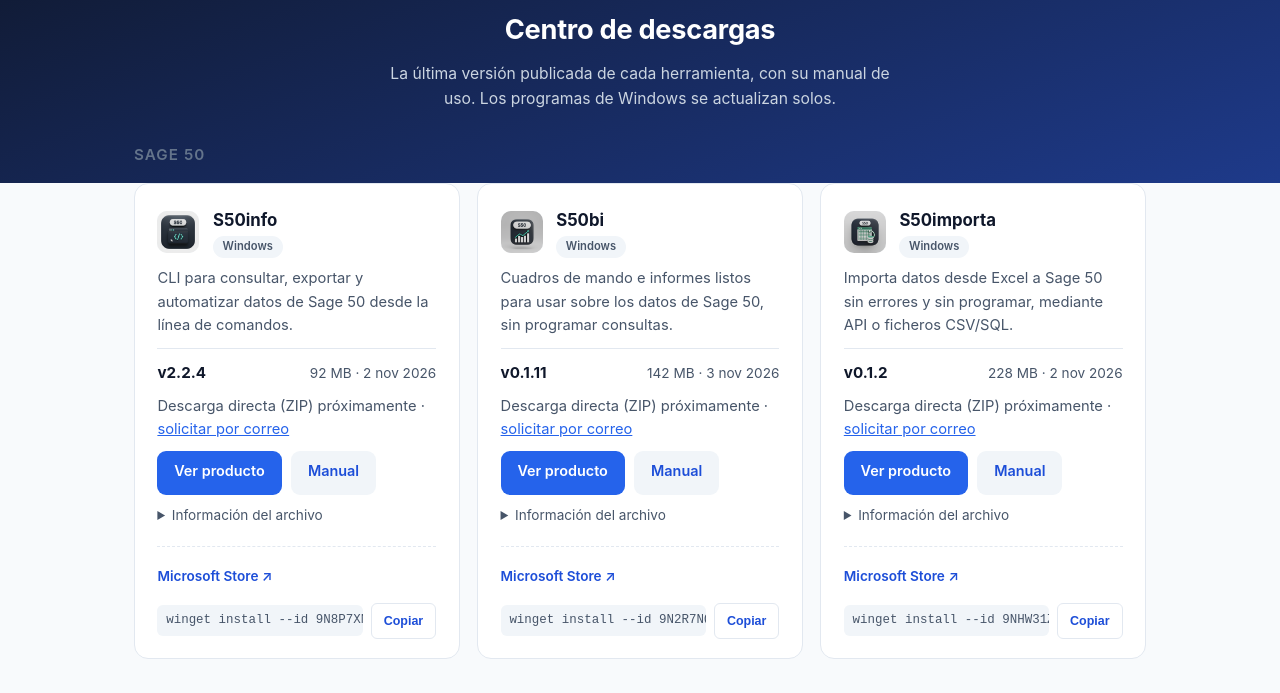
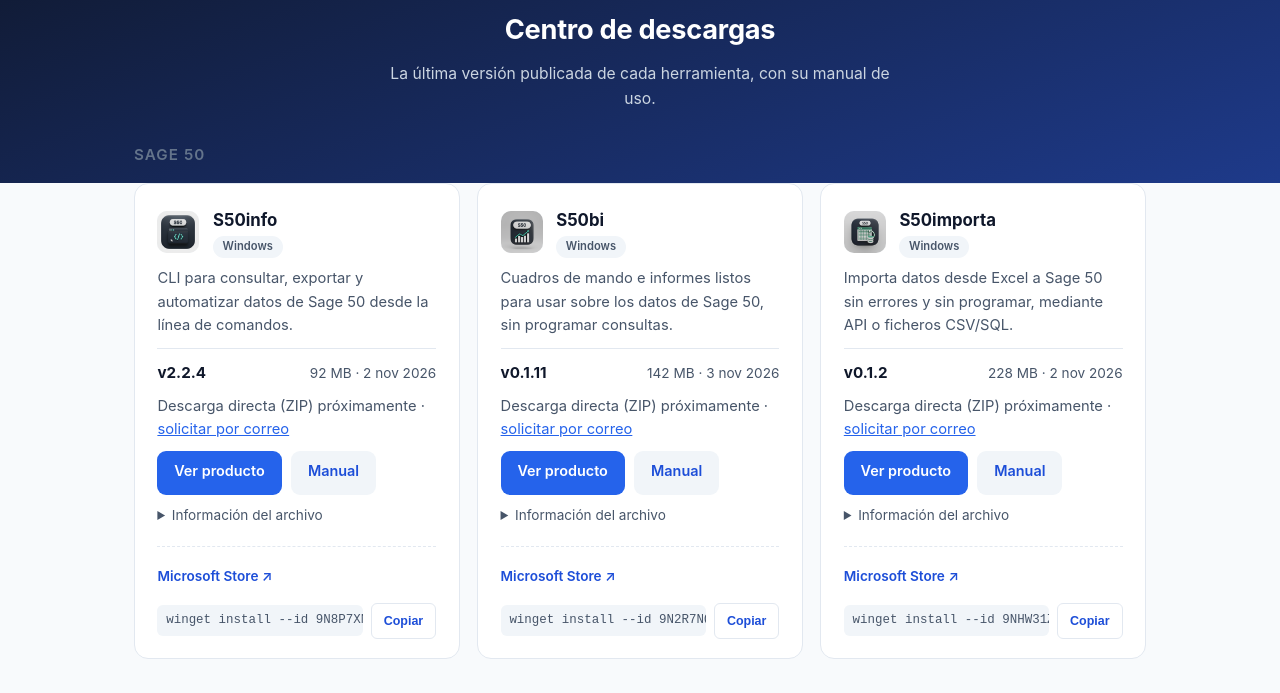
Before and after one commit to alfonsoautomatiza/alfonsoautomatiza.github.io, a plain HTML site: page index.html in a window 1280 px wide. Shown: the part 107-800 px from the top of the page. Drawn offline with Linux system fonts and the light colour scheme.

Commit message:
chore(site): drop automatic-update claim until releases are public

```diff
--- a/index.html
+++ b/index.html
@@ -60,7 +60,7 @@
 <header>
   <span class="logo-chip"><img src="img/brand/logo-horizontal.png" alt="AlfonsoAutomatiza" width="680" height="100"></span>
   <h1>Centro de descargas</h1>
-  <p class="sub">La última versión publicada de cada herramienta, con su manual de uso. Los programas de Windows se actualizan solos.</p>
+  <p class="sub">La última versión publicada de cada herramienta, con su manual de uso.</p>
 </header>
 <main>
 <section aria-labelledby="h-sage50"><h2 id="h-sage50">Sage 50</h2><div class="grid">
```
